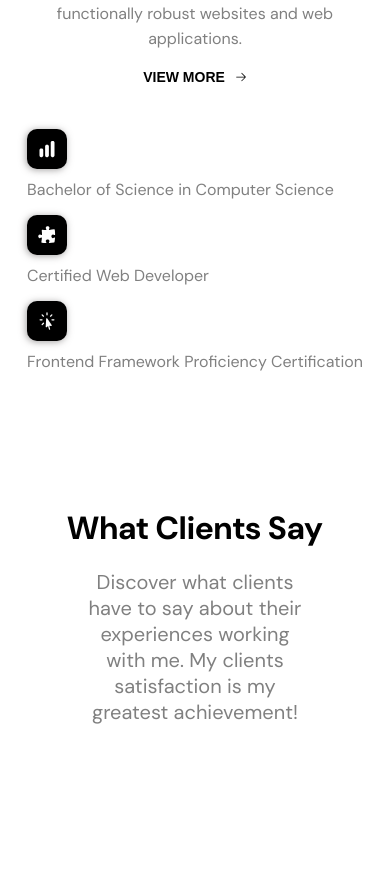
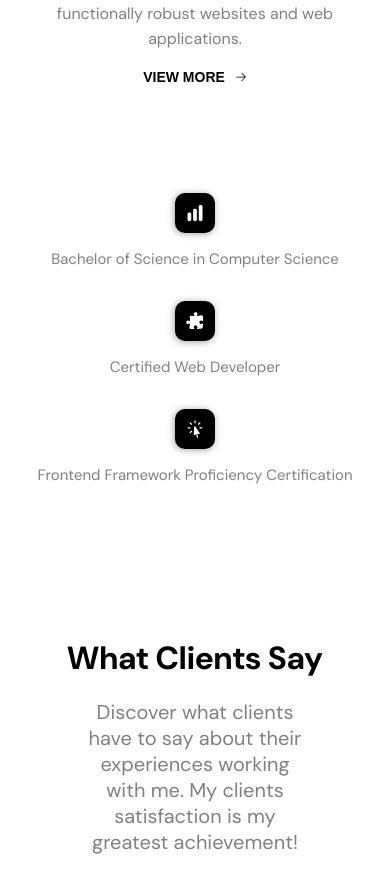
Before and after one commit to ayoubakbartabar/profile-project, a React (Vite) app: page / in a window 390 px wide. Shown: the part 9020-9891 px from the top of the page. Built offline with nearby package versions, Linux system fonts and the light colour scheme.

Commit message:
update Resume.css

```diff
--- a/src/assets/components/Resume/Resume.css
+++ b/src/assets/components/Resume/Resume.css
@@ -16,6 +16,7 @@
   justify-content: center;
   margin-bottom: 15px;
   gap: 10px;
+  align-items: center;
 }
 
 .resume-svg-container {
@@ -30,7 +31,9 @@
 
 .resume-text {
   color: #808080;
+  font-size: 15px;
 }
+
 
 @media screen and (max-width: 410px) {
   .my-resume-svg-container {
@@ -39,6 +42,33 @@
 
   .resume-box {
     display: flex;
-    flex-direction: column;
+    flex-direction: row;
+    align-items: center;
   }
 }
+
+@media screen and (max-width: 398px) {
+  .my-resume-svg-container {
+    display: flex;
+    flex-direction: column;
+    flex-wrap: wrap;
+    justify-content: center;
+    align-content: center;
+    align-items: center;
+    margin-top: 5rem;
+  }
+
+  .resume-box {
+    display: flex;
+    flex-direction: column;
+    align-items: center;
+    gap: 1rem;
+    margin-bottom: 2rem;
+  }
+
+  .resume-text {
+    text-align: center;
+
+  }
+
+}
```
